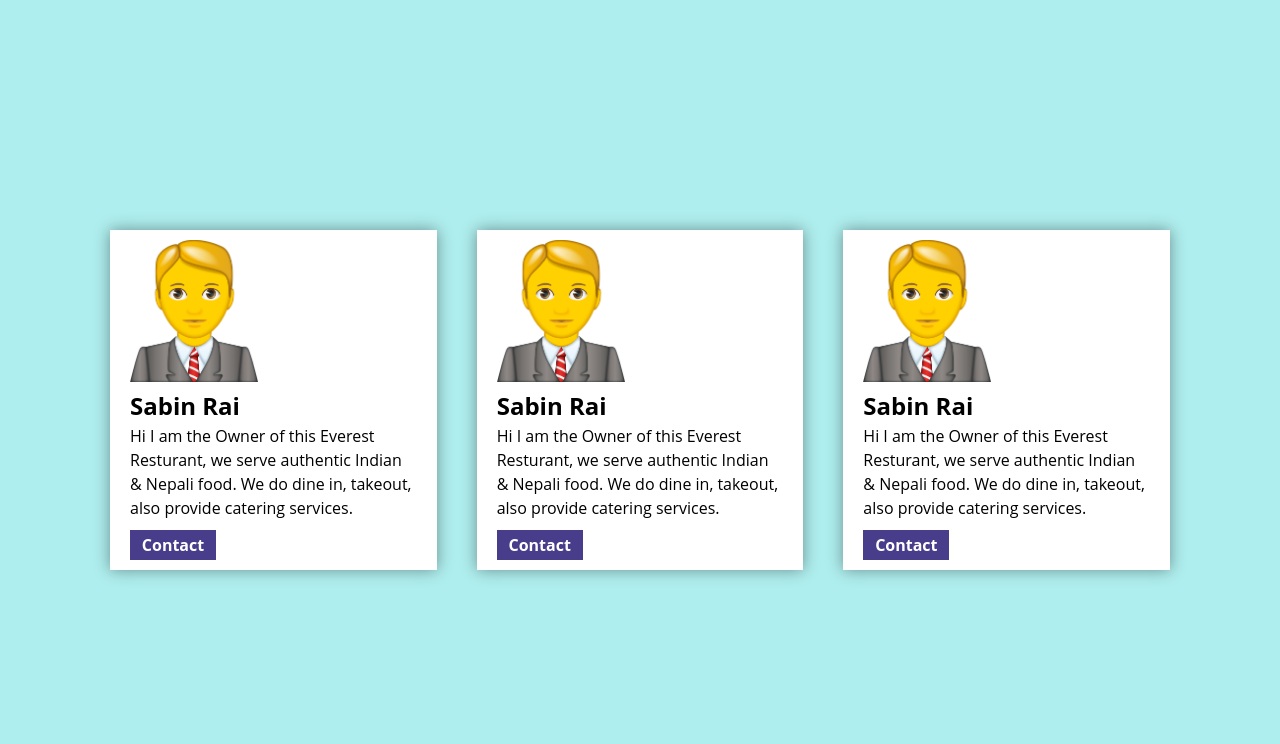
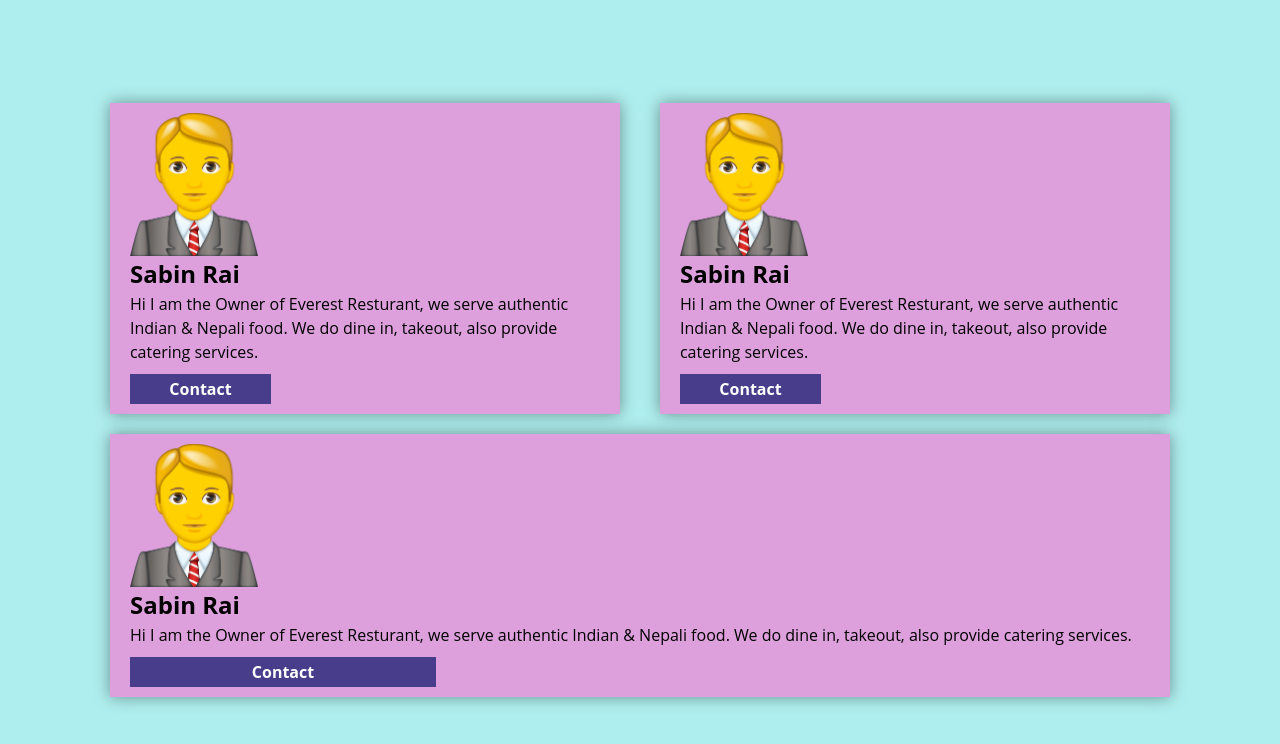
Before and after one commit to Rachin7/Flexbox-Grid-Responsive-Design-lab, a plain HTML site: page index.html in a window 1280 px wide. Drawn offline with Linux system fonts and the light colour scheme.

Commit message:
space-between the cards

```diff
--- a/css/style.css
+++ b/css/style.css
@@ -49,14 +49,15 @@ body {
   display: flex;
   align-items: center;
   justify-content: space-between;
+  flex-wrap: wrap;
 }
 .card {
   flex: 1 1 21rem;
   margin: 10px 20px;
-  background: #fff;
+  display: flex;
+  background: plum;
   box-shadow: 0 0 15px rgba(0,0,0,0.4);
   padding: 10px 20px;
-  flex-wrap: wrap;
   flex-direction: column;
   align-self: normal;
 }
--- a/index.html
+++ b/index.html
@@ -13,19 +13,19 @@
         <div class="card">
           <img src="img.png" alt="profile img" class="profile-img">
           <p class="name">Sabin Rai</p>
-          <p class="description">Hi I am the Owner of this Everest Resturant, we serve authentic Indian & Nepali food. We do dine in, takeout, also provide catering services.</p>
+          <p class="description">Hi I am the Owner of Everest Resturant, we serve authentic Indian & Nepali food. We do dine in, takeout, also provide catering services.</p>
           <button class="btn">Contact</button>
         </div>
         <div class="card">
           <img src="img.png" alt="profile img" class="profile-img">
           <p class="name">Sabin Rai</p>
-          <p class="description">Hi I am the Owner of this Everest Resturant, we serve authentic Indian & Nepali food. We do dine in, takeout, also provide catering services.</p>
+          <p class="description">Hi I am the Owner of Everest Resturant, we serve authentic Indian & Nepali food. We do dine in, takeout, also provide catering services.</p>
           <button class="btn">Contact</button>
         </div>
         <div class="card">
           <img src="img.png" alt="profile img" class="profile-img">
           <p class="name">Sabin Rai</p>
-          <p class="description">Hi I am the Owner of this Everest Resturant, we serve authentic Indian & Nepali food. We do dine in, takeout, also provide catering services.</p>
+          <p class="description">Hi I am the Owner of Everest Resturant, we serve authentic Indian & Nepali food. We do dine in, takeout, also provide catering services.</p>
           <button class="btn">Contact</button>
         </div>
       </div>
```
